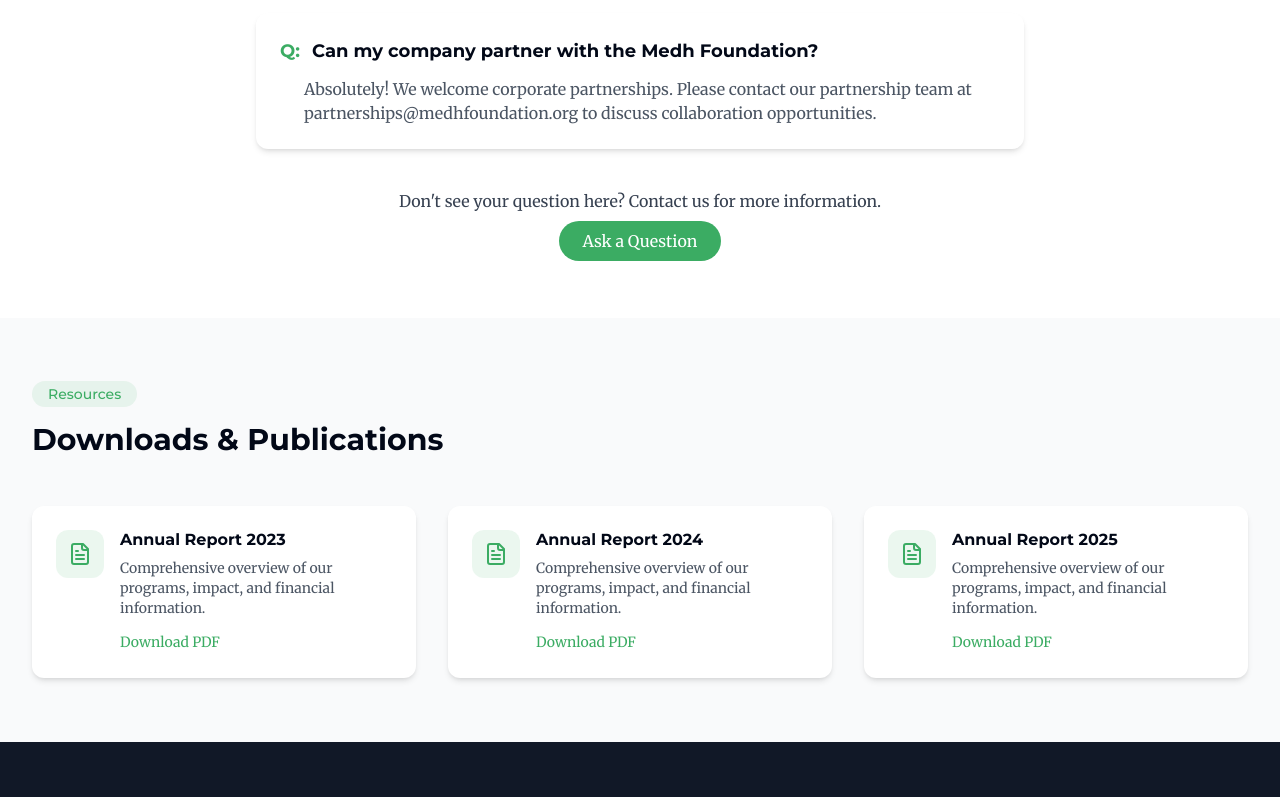
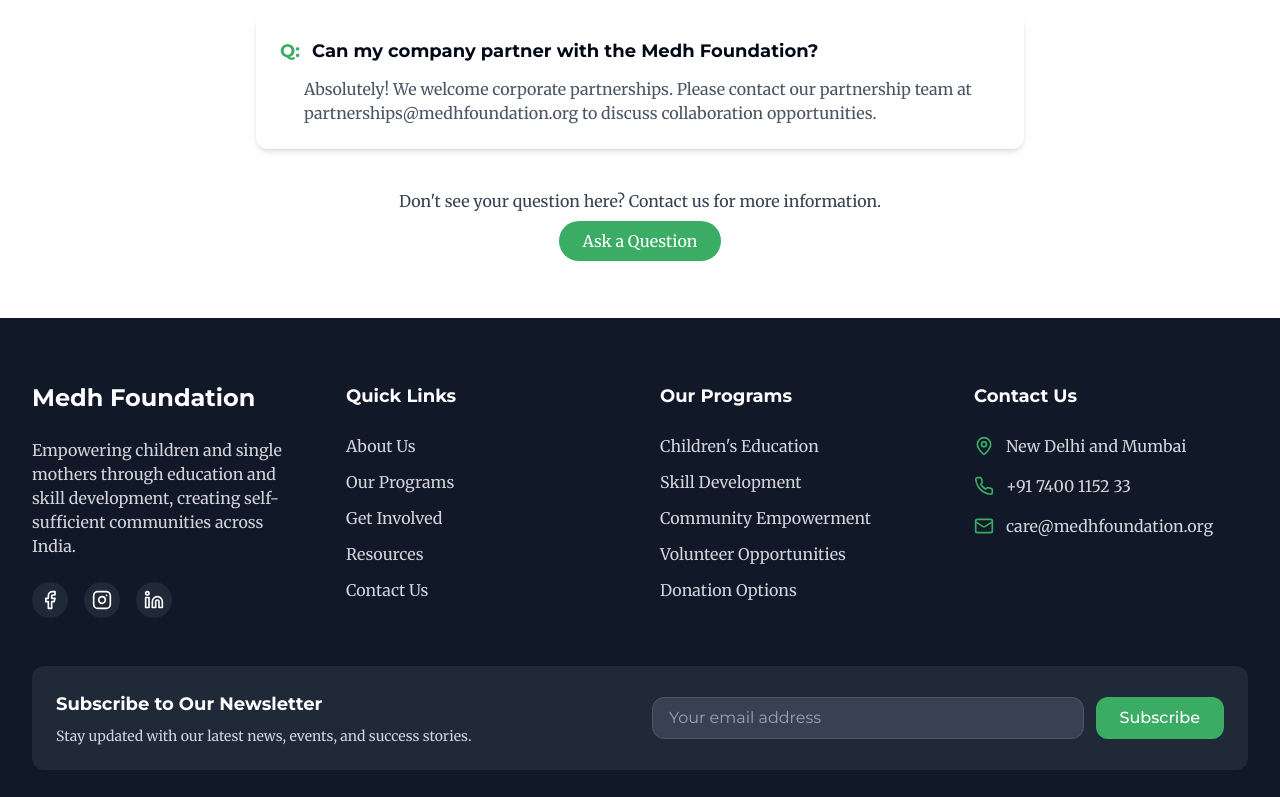
Before and after one commit to medhedtech/medh-connects, a React (Vite) app: page /resources in a window 1280 px wide. Shown: the part 3533-4330 px from the top of the page. Built offline with nearby package versions, Linux system fonts and the light colour scheme.

Commit message:
Remove Downloads & Publications section
Also update the image for the 'Educational Outreach Program' event.

```diff
--- a/src/pages/Resources.tsx
+++ b/src/pages/Resources.tsx
@@ -1,4 +1,3 @@
-
 import Navbar from "@/components/Navbar";
 import Footer from "@/components/Footer";
 import { Calendar, FileText } from "lucide-react";
@@ -67,7 +66,7 @@ const Resources = () => {
       time: "10:00 AM - 4:00 PM",
       location: "Delhi Community Center",
       description: "Join our educational outreach program aimed at providing resources and mentorship to underprivileged children.",
-      image: "https://images.unsplash.com/photo-1610758366091-f4bda6a79337?ixlib=rb-1.2.1&auto=format&fit=crop&w=500&q=60",
+      image: "https://images.unsplash.com/photo-1581091226825-a6a2a5aee158?ixlib=rb-1.2.1&auto=format&fit=crop&w=500&q=60",
     },
     {
       id: 2,
@@ -295,39 +294,6 @@ const Resources = () => {
             </div>
           </div>
         </section>
-
-        <section id="downloads" className="py-16 px-4 md:px-8 bg-gray-50">
-          <div className="max-w-7xl mx-auto">
-            <div className="mb-12">
-              <span className="bg-primary-green/10 text-primary-green px-4 py-1 rounded-full text-sm font-medium">Resources</span>
-              <h2 className="mt-4 text-3xl font-bold">Downloads & Publications</h2>
-            </div>
-
-            <div className="grid md:grid-cols-2 lg:grid-cols-3 gap-8">
-              {[1, 2, 3].map((item) => (
-                <div key={item} className="bg-white rounded-xl shadow-md p-6 hover:shadow-lg transition-all">
-                  <div className="flex items-start">
-                    <div className="bg-primary-green/10 p-3 rounded-lg mr-4">
-                      <FileText className="text-primary-green w-6 h-6" />
-                    </div>
-                    <div>
-                      <h3 className="font-bold mb-2">Annual Report {2022 + item}</h3>
-                      <p className="text-gray-600 text-sm mb-3">
-                        Comprehensive overview of our programs, impact, and financial information.
-                      </p>
-                      <a
-                        href="#"
-                        className="text-primary-green hover:text-primary-green/80 text-sm font-medium transition-colors"
-                      >
-                        Download PDF
-                      </a>
-                    </div>
-                  </div>
-                </div>
-              ))}
-            </div>
-          </div>
-        </section>
       </main>
       <Footer />
     </div>
```
